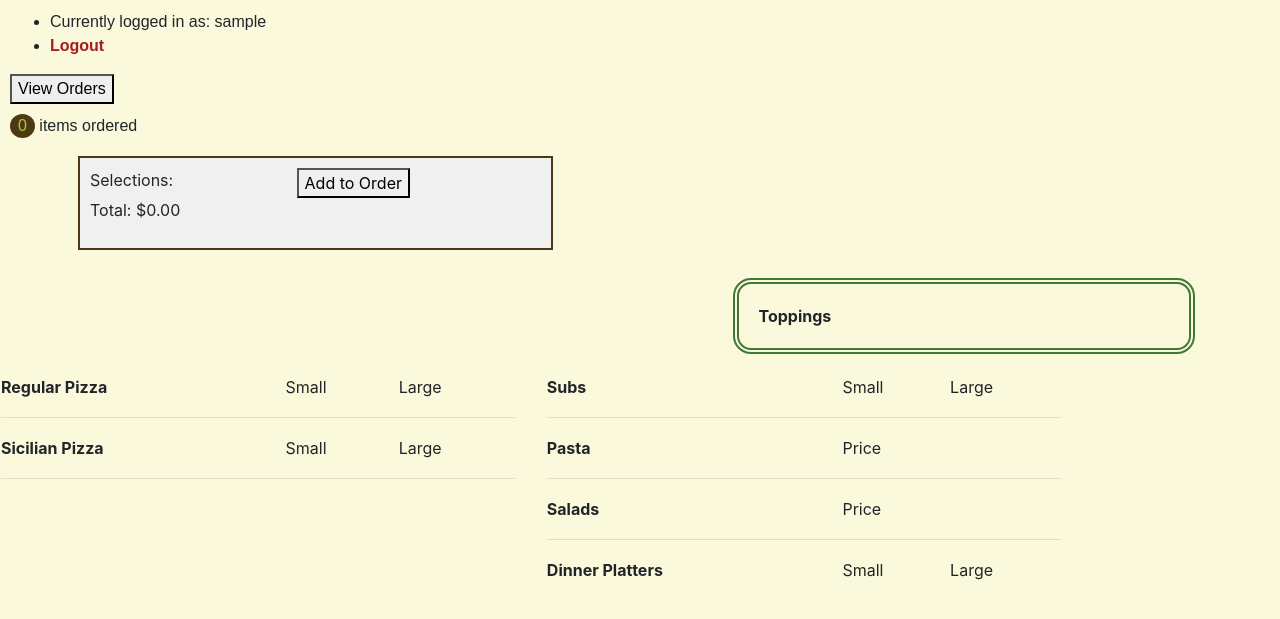
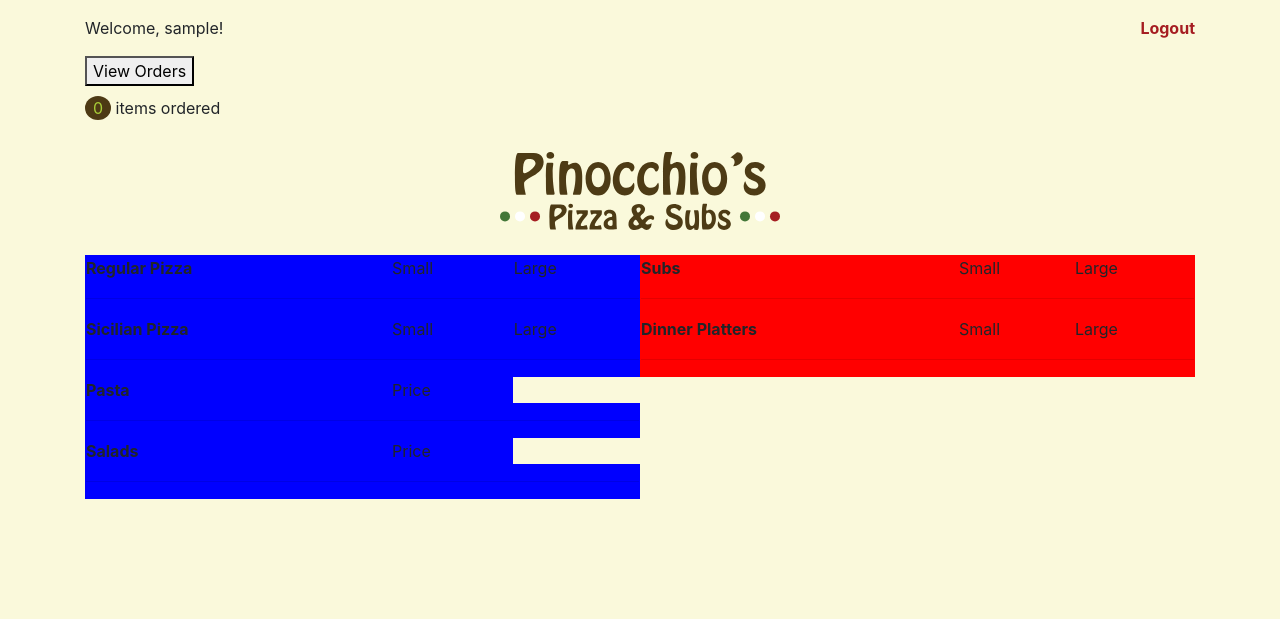
Before and after one commit to frealis/Project3-Django-Pizza-Menu, a Django app: page / in a window 1280 px wide. Shown: the top 619 px of the page. Run offline with Django 3.2, Linux system fonts and the light colour scheme; a user stored in the database is signed in; tables that the repository leaves empty hold one stand-in row (values such as "Sample post"); some libraries are stand-ins or nearby versions.

Commit message:
Updating index.html UI

```diff
--- a/orders/static/orders/css/main.css
+++ b/orders/static/orders/css/main.css
@@ -247,10 +247,6 @@ table {
   width: 100%;
 }
 
-.text-align-center {
-  text-align: center;
-}
-
 .width320 {
   width: 320px;
 }
--- a/orders/templates/orders/index.html
+++ b/orders/templates/orders/index.html
@@ -11,12 +11,19 @@
 {% block body %}
 
 <!-- Heading -->
-<div class="arial padding10">
-  <div>
-    <ul>
-      <li>Currently logged in as: <span id="user">{{ user.username }}</span></li>
-      <li><a href="{% url 'logout' %}">Logout</a></li>
-    </ul>
+<div class="container">
+
+  <div class="row my-3">
+    <div class="col-6">
+      Welcome, <span id="user">{{ user.username }}</span>!
+    </div>
+    <div class="col-6 text-right">
+      <a href="{% url 'logout' %}">Logout</a>
+    </div>
+  </div>
+
+  <div class="row mb-3">
+    <div class="col-6">
       <form action="{% url 'orders' %}" method="get">
         <button>View Orders</button>
       </form>
@@ -24,14 +31,13 @@
     </div>
   </div>
 
+</div>
+
 <!-- Storage for Toppings & Extras -->
 <div id="storage" data-storage_toppings="{{ toppings }}" data-storage_extras="{{ extras }}"></div>
 
-<div class="container">
-
-  <!-- Selections & Toppings -->
-  <div class="row">
-    <div class="col-md-5 selections">
+<!-- Current Selections, HIDDEN -->
+<div class="col-md-6 green" hidden>
   <div class="header width320">
     <div class="left">Selections:</div>
     <div class="right">
@@ -43,22 +49,23 @@
     <p>Total: $<span id="total_price"></span></p>
   </div>
 </div>
-    </div>
-    <div class="col-md-5 ml-md-auto login-toppings-background">
 
-      <strong>Toppings</strong>
-      <div class="login-toppings"></div>
-      <div class="login-extras"></div>
+<div class="container">
+
+  <!-- Logo -->
+  <div class="row no-gutters">
+    <div class="col-md-12 center my-3">
+      <img src="{% static 'img/logo-01a-outline.svg' %}">
     </div>
   </div>
 
   <!-- Menu  -->
-  <div class="row">
+  <div class="row no-gutters">
 
-  <!-- FIRST Menu Column -->
-  <div class="col-md-5">
+    <!-- LEFT/FIRST Menu Column -->
+    <div class="col-md-6">
       <table>
-      <tbody id="tbody">
+        <tbody id="tbody" class="blue">
 
           <!-- Regular Pizza -->
           <tr>
@@ -108,40 +115,6 @@
 
           <tr><td colspan=3><hr></td></tr>
 
-      </tbody>
-    </table>
-  </div>
-
-
-  <!-- SECOND Menu Column -->
-  <div class="col-md-5">
-    <table>
-      <tbody id="tbody_extra">
-
-      <!-- Subs -->
-      <tr>
-        <td><strong>Subs</strong></td>
-        <td>Small</td>
-        <td>Large</td>
-      </tr>
-      {% for item in menu %}
-        {% if item.group == 'Subs' and item.item != 'Sausage, Peppers & Onions' %}
-        <tr id="{{ item.group }} + {{ item.item }}">
-            <td>{{ item.item }}</td>
-            <td>{{ item.price_sm }} <input type="checkbox" data-group = "{{ item.group }}" data-tr_id="{{ item.group }} + {{ item.item }}" data-td_id="{{ item.item }} + {{ item.price_sm }}" name="{{ item.item }}" value="{{ item.price_sm }}" data-extras="true" data-size="Small" /></td>
-            <td>{{ item.price_lg }} <input type="checkbox" data-group = "{{ item.group }}" data-tr_id="{{ item.group }} + {{ item.item }}" data-td_id="{{ item.item }} + {{ item.price_lg }}" name="{{ item.item }}" value="{{ item.price_lg }}" data-extras="true" data-size="Large" /></td>
-          </tr>
-        {% elif item.group == 'Subs' and item.item == 'Sausage, Peppers & Onions' %}
-          <tr id="{{ item.group }} + {{ item.item }}">
-            <td>{{ item.item }}</td>
-            <td></td>
-            <td>{{ item.price_lg }} <input type="checkbox" data-group = "{{ item.group }}" data-tr_id="{{ item.group }} + {{ item.item }}" data-td_id="{{ item.item }} + {{ item.price_lg }}" name="{{ item.item }}" value="{{ item.price_lg }}" data-extras="true" data-size="Large" /></td>
-          </tr>
-        {% endif %}
-      {% endfor %}
-
-      <tr><td colspan=3><hr></td></tr>
-
           <!-- Pasta -->
           <tr>
             <td><strong>Pasta</strong></td>
@@ -174,6 +147,40 @@
 
           <tr><td colspan=3><hr></td></tr>
 
+        </tbody>
+      </table>
+    </div>
+
+
+    <!-- RIGHT/SECOND Menu Column -->
+    <div class="col-md-6">
+      <table>
+        <tbody id="tbody_extra" class="red">
+
+          <!-- Subs -->
+          <tr>
+            <td><strong>Subs</strong></td>
+            <td>Small</td>
+            <td>Large</td>
+          </tr>
+          {% for item in menu %}
+            {% if item.group == 'Subs' and item.item != 'Sausage, Peppers & Onions' %}
+            <tr id="{{ item.group }} + {{ item.item }}">
+                <td>{{ item.item }}</td>
+                <td>{{ item.price_sm }} <input type="checkbox" data-group = "{{ item.group }}" data-tr_id="{{ item.group }} + {{ item.item }}" data-td_id="{{ item.item }} + {{ item.price_sm }}" name="{{ item.item }}" value="{{ item.price_sm }}" data-extras="true" data-size="Small" /></td>
+                <td>{{ item.price_lg }} <input type="checkbox" data-group = "{{ item.group }}" data-tr_id="{{ item.group }} + {{ item.item }}" data-td_id="{{ item.item }} + {{ item.price_lg }}" name="{{ item.item }}" value="{{ item.price_lg }}" data-extras="true" data-size="Large" /></td>
+              </tr>
+            {% elif item.group == 'Subs' and item.item == 'Sausage, Peppers & Onions' %}
+              <tr id="{{ item.group }} + {{ item.item }}">
+                <td>{{ item.item }}</td>
+                <td></td>
+                <td>{{ item.price_lg }} <input type="checkbox" data-group = "{{ item.group }}" data-tr_id="{{ item.group }} + {{ item.item }}" data-td_id="{{ item.item }} + {{ item.price_lg }}" name="{{ item.item }}" value="{{ item.price_lg }}" data-extras="true" data-size="Large" /></td>
+              </tr>
+            {% endif %}
+          {% endfor %}
+
+          <tr><td colspan=3><hr></td></tr>
+
           <!-- Dinner Platters -->
           <tr>
             <td><strong>Dinner Platters</strong></td>
@@ -189,6 +196,9 @@
             </tr>
             {% endif %}
           {% endfor %}
+
+          <tr><td colspan=3><hr></td></tr>
+
         </tbody>
       </table>
     </div>
```
Lines whose indentation alone changed are shown as unchanged.
